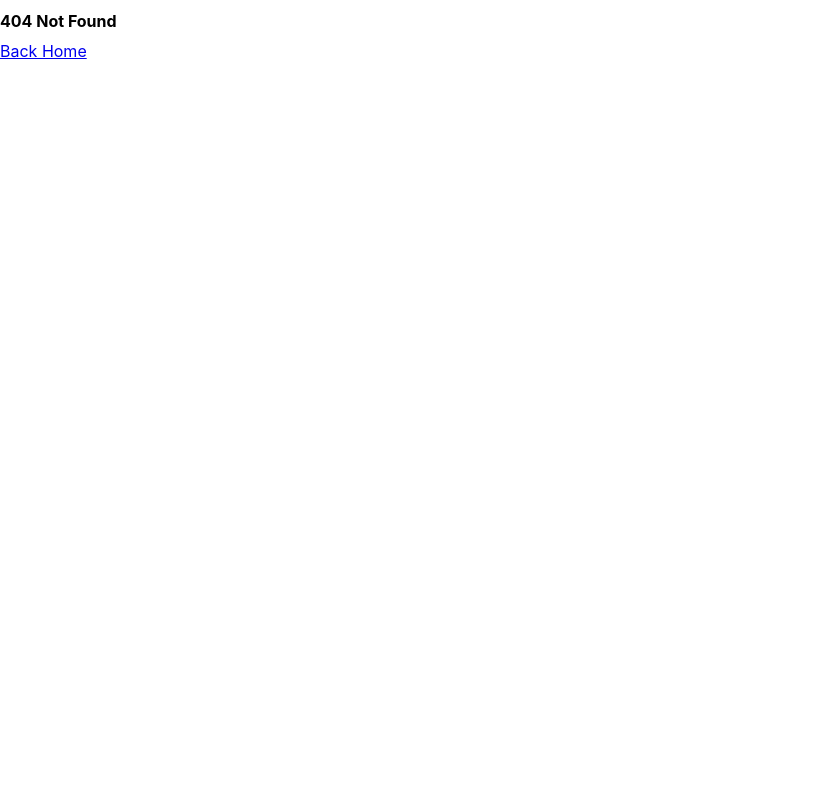
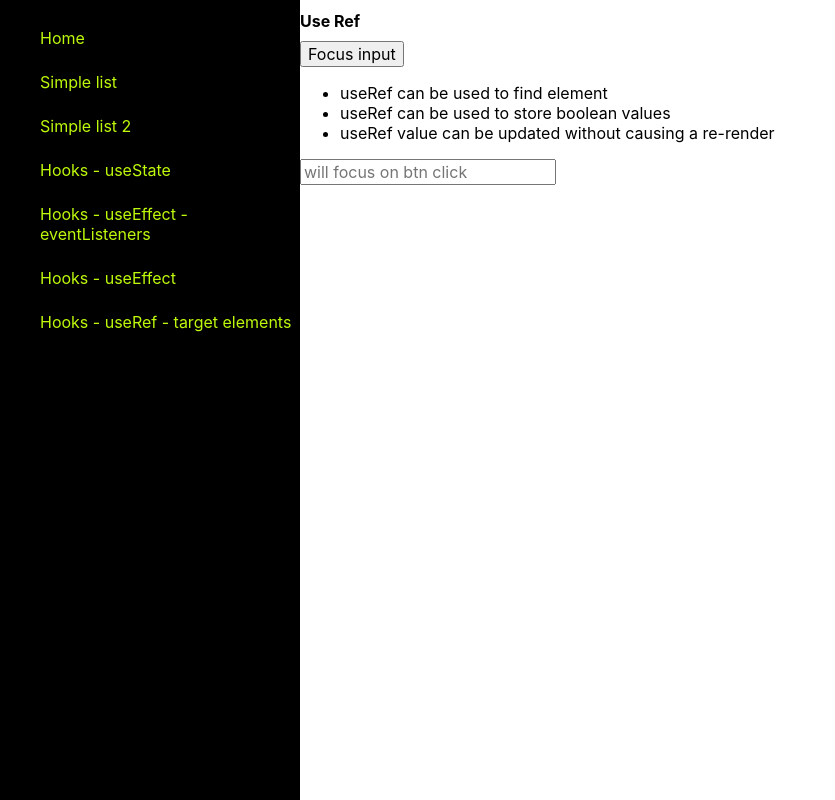
Before and after one commit to uiblox/react-reference, a React (Vite) app: page /useRefDemo1 in a window 1280 px wide. Before the commit this address had no page. Shown: the whole page, without its empty margins (0-835 px from the left). Built offline with nearby package versions, Linux system fonts and the light colour scheme.

Commit message:
Add example of useRef to target elements

```diff
--- a/src/components/Nav/index.jsx
+++ b/src/components/Nav/index.jsx
@@ -23,6 +23,9 @@ export const Nav = () => {
                 <li className={classes['nav-itm']}>
                     <NavLink className={classes['nav-link']} to="/useEffectDemo">Hooks - useEffect</NavLink>
                 </li>
+                <li className={classes['nav-itm']}>
+                    <NavLink className={classes['nav-link']} to="/useRefDemo1">Hooks - useRef - target elements</NavLink>
+                </li>
             </ul>
         </div>
     )
--- a/src/main.jsx
+++ b/src/main.jsx
@@ -8,6 +8,7 @@ import  SimpleList2  from "./pages/SimpleList2/index.jsx"
 import { UseStateDemo } from "./pages/UseStateDemo/index.jsx"
 import { UseEffectDemo1 } from "./pages/useEffectDemo1/index.jsx"
 import { UseEffectDemo } from './pages/UseEffectDemo/index.jsx'
+import { UseRefDemo1 } from "./pages/useRefDemo1/index.jsx"
 import { NotFound } from './pages/NotFound/index.jsx'
 
 const router = createBrowserRouter([
@@ -35,6 +36,10 @@ const router = createBrowserRouter([
       {
         path: "/useEffectDemo",
         element: <UseEffectDemo />
+      },
+      {
+        path: "/useRefDemo1",
+        element: <UseRefDemo1 />
       }
     ]
   },
--- /dev/null
+++ b/src/pages/useRefDemo1/index.jsx
@@ -0,0 +1,27 @@
+import { useEffect, useRef } from 'react';
+
+export const UseRefDemo1 = () => {
+
+    const handleBtnClick = () => {
+        target.current.focus();
+    }
+
+    const target = useRef()
+
+    useEffect(() => {
+        console.log("This is the target element", target.current)
+    },[])
+
+    return (
+        <div>
+            <h1>Use Ref</h1>
+            <button onClick={handleBtnClick}>Focus input</button>
+            <ul>
+                <li>useRef can be used to find element</li>
+                <li>useRef can be used to store boolean values</li>
+                <li>useRef value can be updated without causing a re-render</li>
+            </ul>
+            <input ref={target} type="text" placeholder="will focus on btn click" />
+        </div>
+    )
+}
--- /dev/null
+++ b/src/pages/useRefDemo1/styles.module.css
@@ -0,0 +1,3 @@
+.page-container {
+    width: 100%;
+}
```
